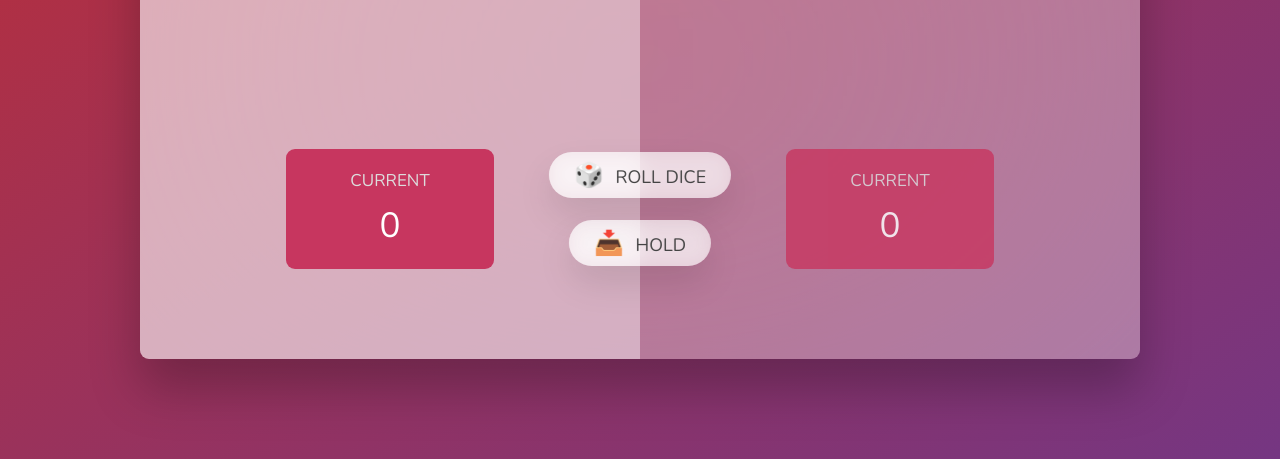
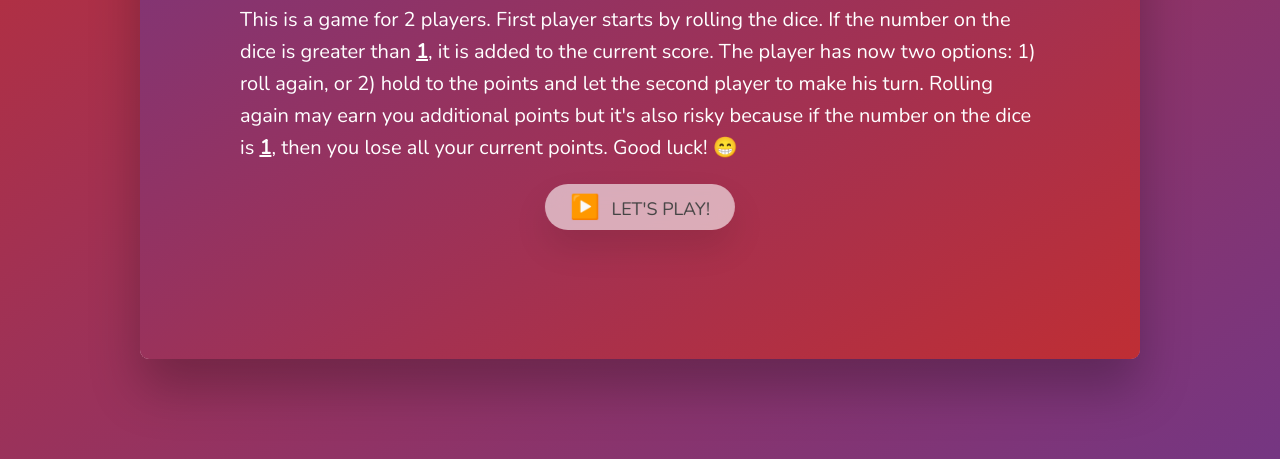
Before and after one commit to saitamason/pig-game, a website: page index.html in a window 1280 px wide. Shown: the part 341-800 px from the top of the page. Drawn offline with nearby package versions, Linux system fonts and the light colour scheme.

Commit message:
Added instructions

```diff
--- a/index.html
+++ b/index.html
@@ -30,7 +30,22 @@
       <button class="btn btn--new">🔄 New game</button>
       <button class="btn btn--roll">🎲 Roll dice</button>
       <button class="btn btn--hold">📥 Hold</button>
+      <div class="instructions">
+        <h1>Pig Game</h1>
+        <h2>Instructions</h2>
+        <p>
+          This is a game for 2 players. First player starts by rolling the dice.
+          If the number on the dice is greater than <strong>1</strong>, it is
+          added to the current score. The player has now two options: 1) roll
+          again, or 2) hold to the points and let the second player to make his
+          turn. Rolling again may earn you additional points but it's also risky
+          because if the number on the dice is <strong>1</strong>, then you lose
+          all your current points. Good luck! 😁
+        </p>
+        <button class="btn btn--play">▶️ Let's play!</button>
+      </div>
     </main>
+
     <script src="script.js"></script>
   </body>
 </html>
--- a/script.js
+++ b/script.js
@@ -2,14 +2,20 @@
 
 // Selecting elements
 const btnRoll = document.querySelector('.btn--roll'),
+  btnPlay = document.querySelector('.btn--play'),
   btnHold = document.querySelector('.btn--hold'),
   btnNew = document.querySelector('.btn--new'),
   imgDice = document.querySelector('.dice'),
+  modalWindow = document.querySelector('.instructions'),
   // Default label
   defaultLabel = document.querySelector('.current-label').textContent;
 
 // Variables
 let activePlayer, currentScore, gameStatus, totalScore;
+
+// Hide modal
+const hideModal = () => (modalWindow.style.display = 'none');
+btnPlay.addEventListener('click', hideModal);
 
 // Reset game
 const resetGame = () => {
--- a/style.css
+++ b/style.css
@@ -169,3 +169,38 @@ main {
   font-weight: 700;
   color: #c7365f;
 }
+
+/* Modal window - Instructions */
+.instructions {
+  width: 100%;
+  height: 100%;
+  position: absolute;
+  top: 0;
+  left: 0;
+  background-image: linear-gradient(to top left, #bf2e34 0%, #753682 100%);
+  z-index: 100;
+  padding: 10rem;
+}
+
+.instructions h1 {
+  color: white;
+  font-size: 4rem;
+  margin-bottom: 3rem;
+}
+
+.instructions h2 {
+  color: #ccc;
+  font-size: 3rem;
+  margin-bottom: 2rem;
+}
+
+.instructions p {
+  color: white;
+  font-size: 2rem;
+  line-height: 1.6;
+  margin-bottom: 2rem;
+}
+
+.instructions strong {
+  text-decoration: underline;
+}
```
